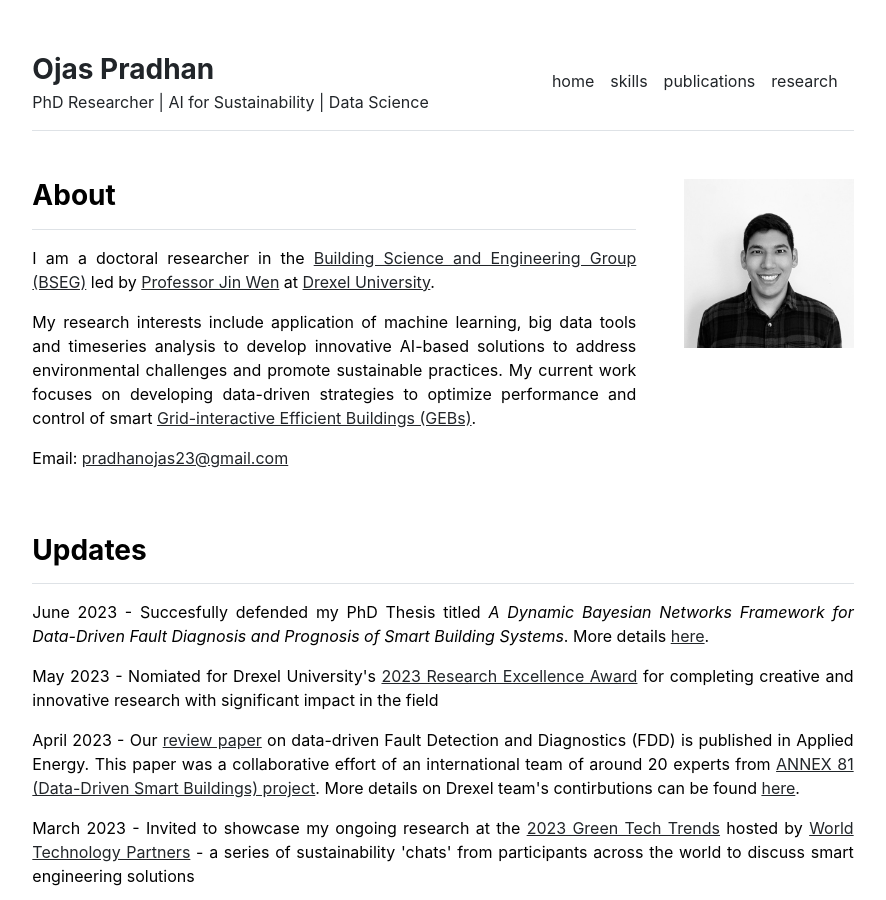
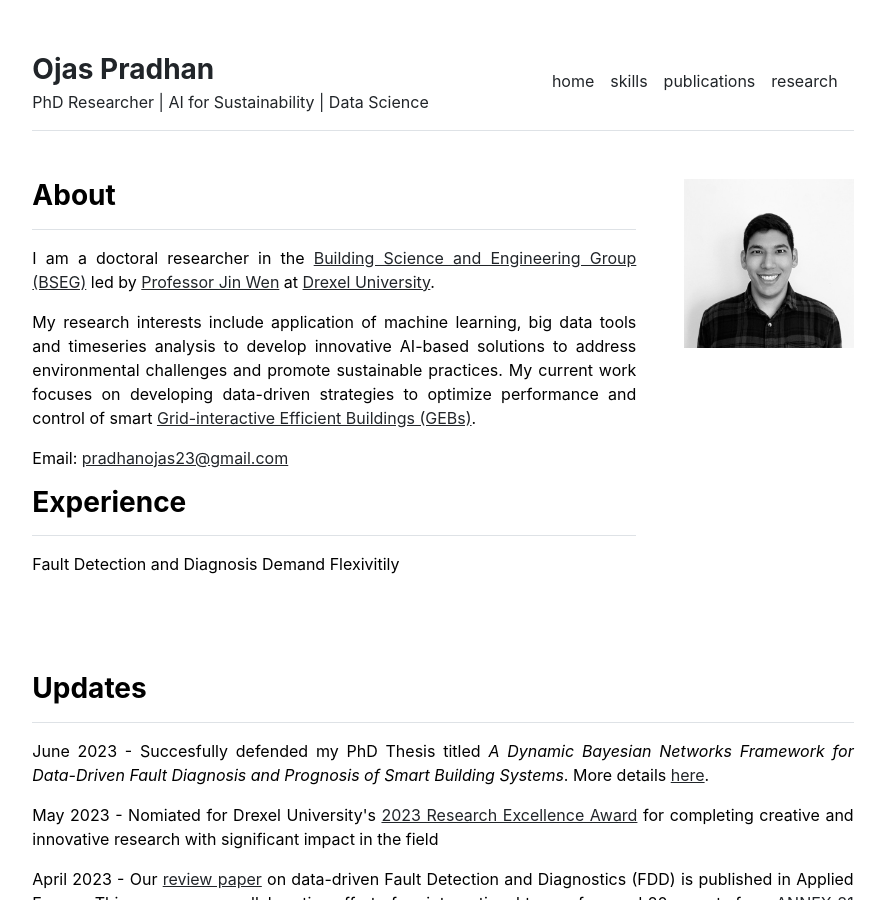
Before and after one commit to pradhanojas/pradhanojas.github.io, a Jekyll site: the page built from index.md, in a window 1280 px wide and 900 px high. Shown: the whole window, without its empty margins (197-1083 px from the left). Built offline with Jekyll 4.4.1, drawn with Linux system fonts in a browser that asks for light colours.

Commit message:
Update index.md

```diff
--- a/index.md
+++ b/index.md
@@ -8,3 +8,11 @@ I am a doctoral researcher in the <a href="https://bseg.cae.drexel.edu/" target=
 My research interests include application of machine learning, big data tools and timeseries analysis to develop innovative AI-based solutions to address environmental challenges and promote sustainable practices. My current work focuses on developing data-driven strategies to optimize performance and control of smart <a href="https://www.energy.gov/eere/buildings/grid-interactive-efficient-buildings" target="_blank">Grid-interactive Efficient Buildings (GEBs)</a>.
 
 Email: <a href="mailto:pradhanojas23@gmail.com">pradhanojas23@gmail.com</a>
+
+<div class="row g-5 mb-5">
+  <div class="col-md-12" style="text-align: justify">
+    <h3 class="fw-bold border-bottom pb-3 mb-3">Experience</h3>
+    Fault Detection and Diagnosis
+    Demand Flexivitily
+</div>
+</div>
```
